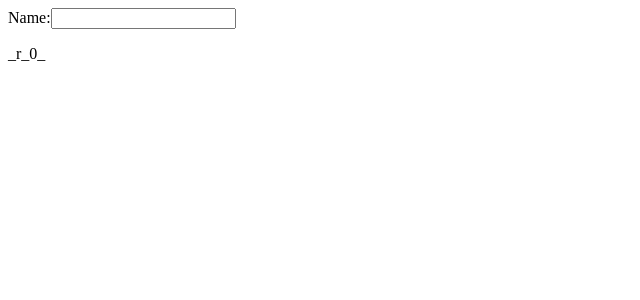
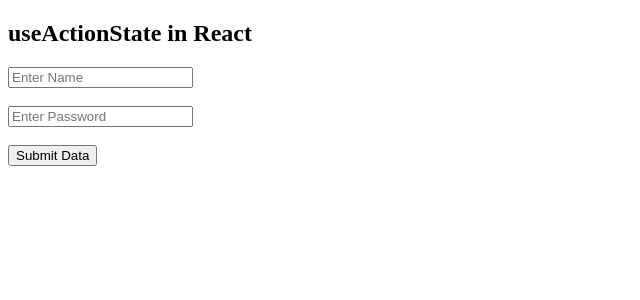
Before and after one commit to Sonukumar201995/Learn-React.js, a React (Vite) app: page / in a window 1280 px wide. Shown: the top 300 px of the page, without its empty margins (0-640 px from the left). Built offline with nearby package versions, Linux system fonts and the light colour scheme.

Commit message:
useActiontate in React

```diff
--- a/src/App.jsx
+++ b/src/App.jsx
@@ -1,15 +1,37 @@
-import { useId } from "react";
+import { useActionState } from "react";
 
 function App() {
-  const nameId = useId();
+
+  const handleSubmit = (previousData, formData) => {
+    let name = formData.get('name');
+    let password = formData.get('password');
+
+    console.log("handleSubmit called", name, password);
+
+    return { name, password }; // new state return karna hota hai
+  }
+
+  const [data, action, pending] = useActionState(handleSubmit, null);
 
   return (
     <div>
-      <label htmlFor={nameId}>Name:</label>
-      <input id={nameId} type="text" />
-      <p>{nameId}</p>
+      <h2>useActionState in React</h2>
+
+      <form action={action}>
+        <input type="text" placeholder="Enter Name" name="name" />
+        <br /><br />
+        <input type="text" placeholder="Enter Password" name="password" />
+        <br /><br />
+        <button disabled={pending}>Submit Data</button>
+      </form>
+
+      {data && (
+        <h3>
+          Name: {data.name} | Password: {data.password}
+        </h3>
+      )}
     </div>
-  );
+  )
 }
 
 export default App;
```
